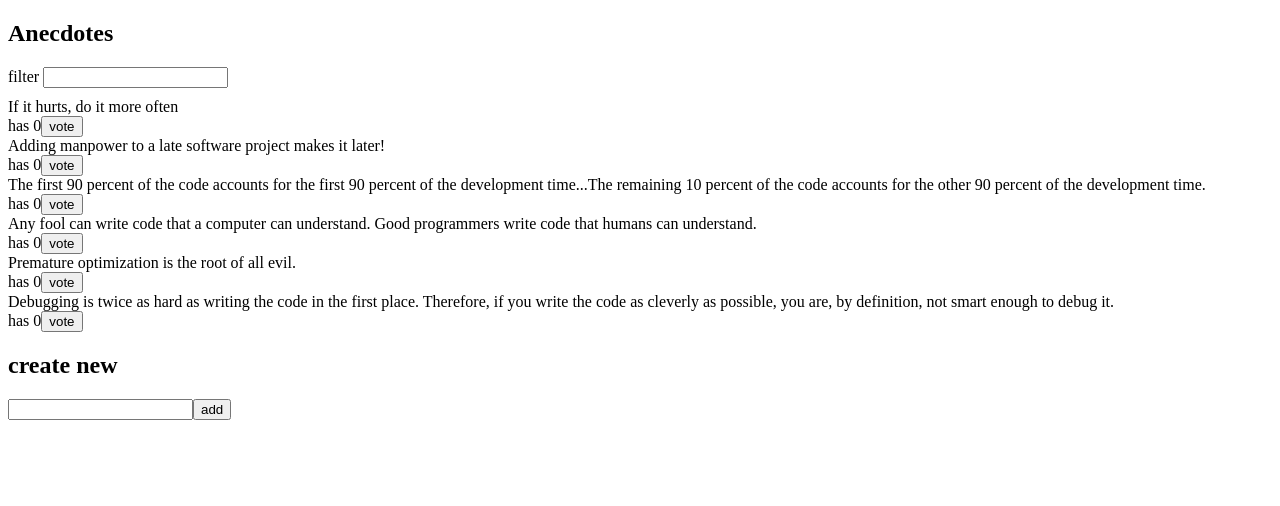
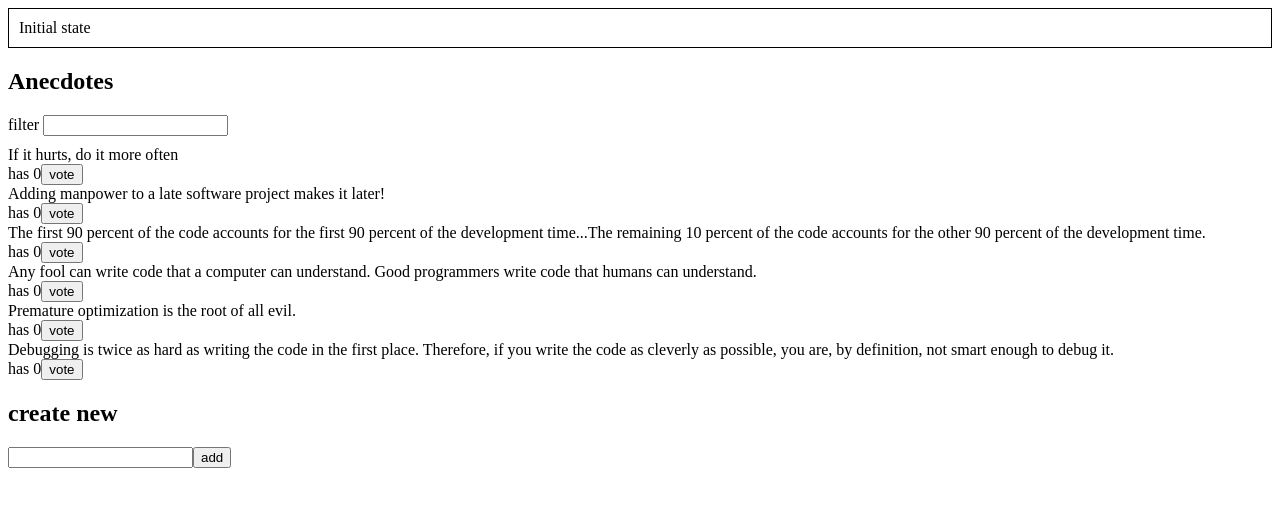
Before and after one commit to Huzla/fullstack-course, a React (Create React App) app in the folder round6/redux-anecdotes/: page / in a window 1280 px wide. Shown: the top 506 px of the page. Built offline with nearby package versions, Linux system fonts and the light colour scheme.

Commit message:
Finished 6.13

```diff
--- a/round6/redux-anecdotes/src/App.js
+++ b/round6/redux-anecdotes/src/App.js
@@ -5,8 +5,8 @@ import Notification from "./components/Notification.js";
 import Filter from "./components/Filter.js";
 
 const App = () => (
-  //<Notification store={ props.store } />
   <div>
+    <Notification />
     <h2>Anecdotes</h2>
     <Filter />
     <AnecdoteList />
--- a/round6/redux-anecdotes/src/components/Notification.js
+++ b/round6/redux-anecdotes/src/components/Notification.js
@@ -1,18 +1,29 @@
 import React from "react";
+import { connect } from "react-redux";
 
-const Notification = (props) => {
+const Notification = ({ notification }) => {
   const style = {
     border: "solid",
     padding: 10,
     borderWidth: 1,
-    display: (props.store.getState().notification) ? "block" : "none"
+    display: (notification) ? "block" : "none"
   };
 
   return (
     <div style={ style }>
-      { props.store.getState().notification }
+      { notification }
     </div>
   );
 };
 
-export default Notification;
+const mapStateToProps = (state) => {
+  // joskus on hyödyllistä tulostaa mapStateToProps:ista...
+  return {
+    notification: state.notification
+  };
+};
+
+export default connect(
+  mapStateToProps,
+  null
+)(Notification);
```
Also changed, not shown: 1 other file (tests, documents, lock files or other folders).
